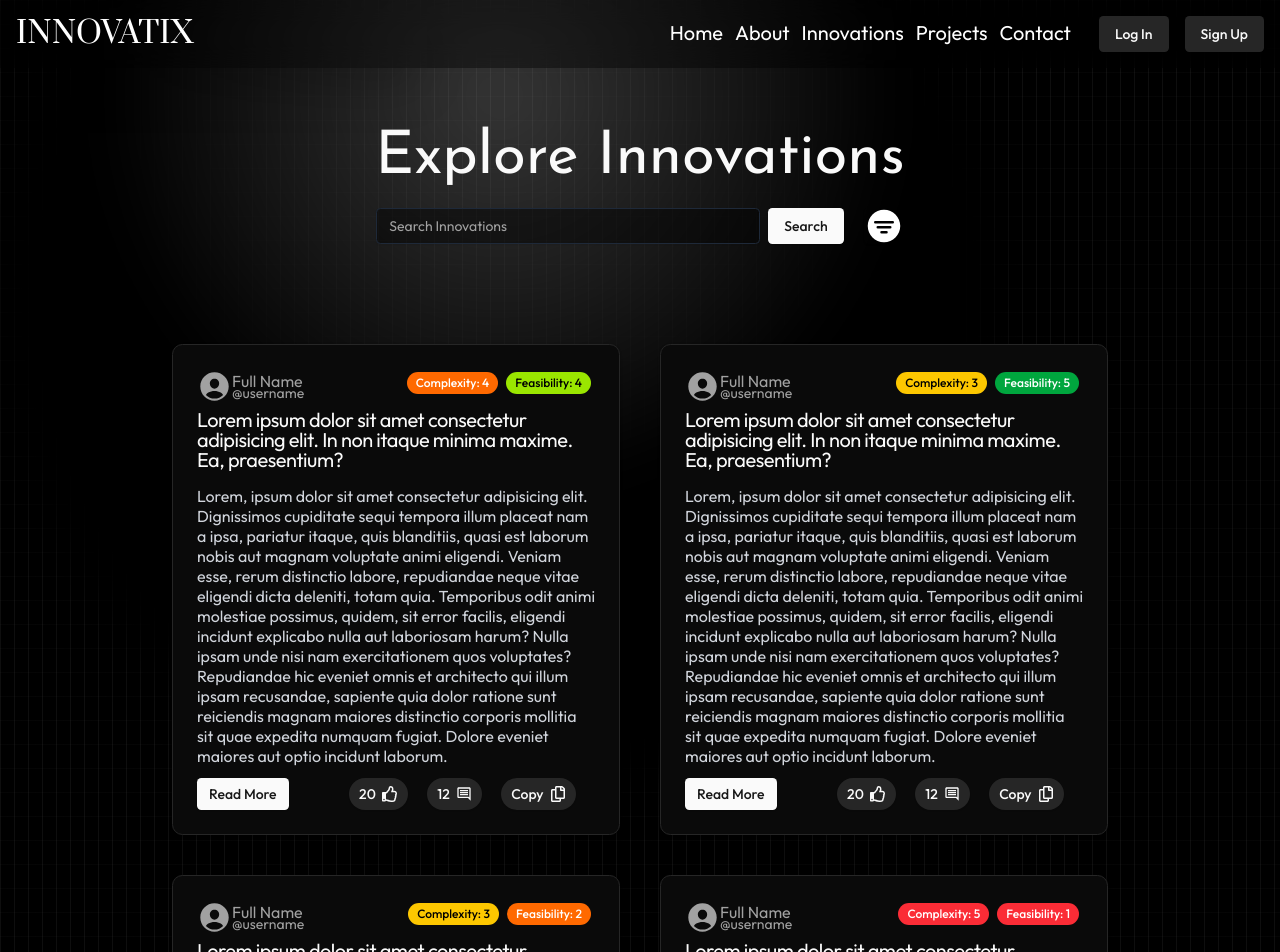
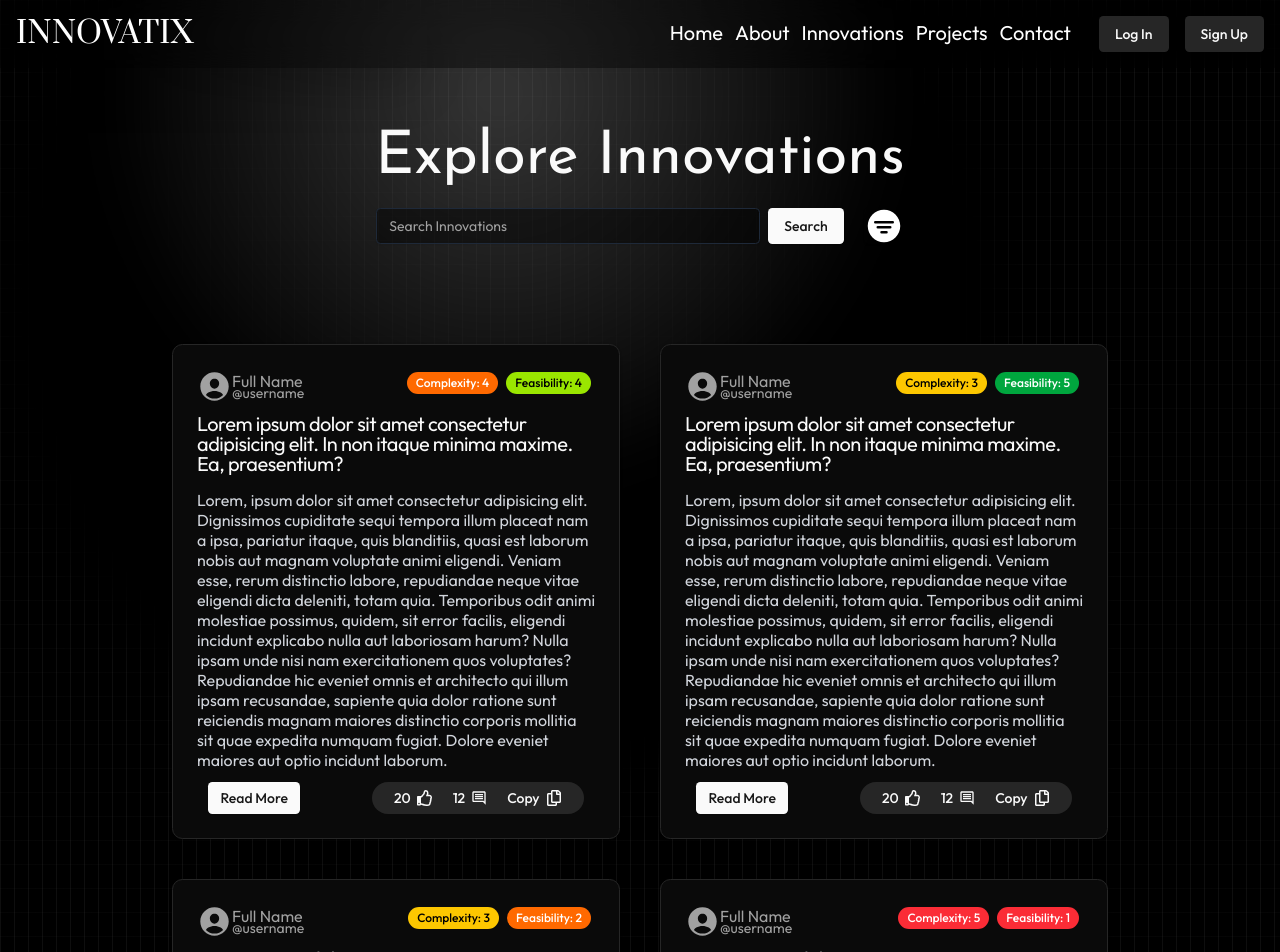
Before and after one commit to kaushiksarkaralt/innovatix, a React (Vite) app in the folder frontend/: page /innovations in a window 1280 px wide. Shown: the top 952 px of the page. Built offline with nearby package versions, Linux system fonts and the light colour scheme.

Commit message:
refactor: update styling in InnovationCard component for improved layout and button consistency

```diff
--- a/frontend/src/components/cards/innovationCard.tsx
+++ b/frontend/src/components/cards/innovationCard.tsx
@@ -85,7 +85,7 @@ const InnovationCard = ({
             </Badge>
           </div>
         </div>
-        <CardTitle className="text-xl leading-5 tracking-tight font-normal">
+        <CardTitle className="text-xl mt-1 leading-5 tracking-tight font-normal">
           {title}
         </CardTitle>
       </CardHeader>
@@ -94,20 +94,20 @@ const InnovationCard = ({
           {description}
         </CardDescription>
         <CardFooter className="px-0 pt-3">
-          <div className="flex justify-around items-center w-full">
+          <div className="flex justify-around space-x-2 items-center w-full">
             <div className="w-1/3">
               <Button size="sm">Read More</Button>
             </div>
-            <div className="flex justify-evenly w-2/3 space-x-2 sm:space-x-0">
-              <Button variant="secondary" size="sm" className="rounded-4xl">
+            <div className="flex px-3 space-x-2 sm:space-x-0 bg-muted rounded-4xl">
+              <Button variant="ghost" size="sm" className="rounded-4xl">
                 <span>{likes}</span>
                 <FaRegThumbsUp size={20} />
               </Button>
-              <Button variant="secondary" size="sm" className="rounded-4xl">
+              <Button variant="ghost" size="sm" className="rounded-4xl">
                 <span>{comments}</span>
                 <MdOutlineInsertComment size={20} />
               </Button>
-              <Button variant="secondary" size="sm" className="rounded-4xl">
+              <Button variant="ghost" size="sm" className="rounded-4xl">
                 <span>Copy</span>
                 <FaRegCopy size={20} />
               </Button>
```
